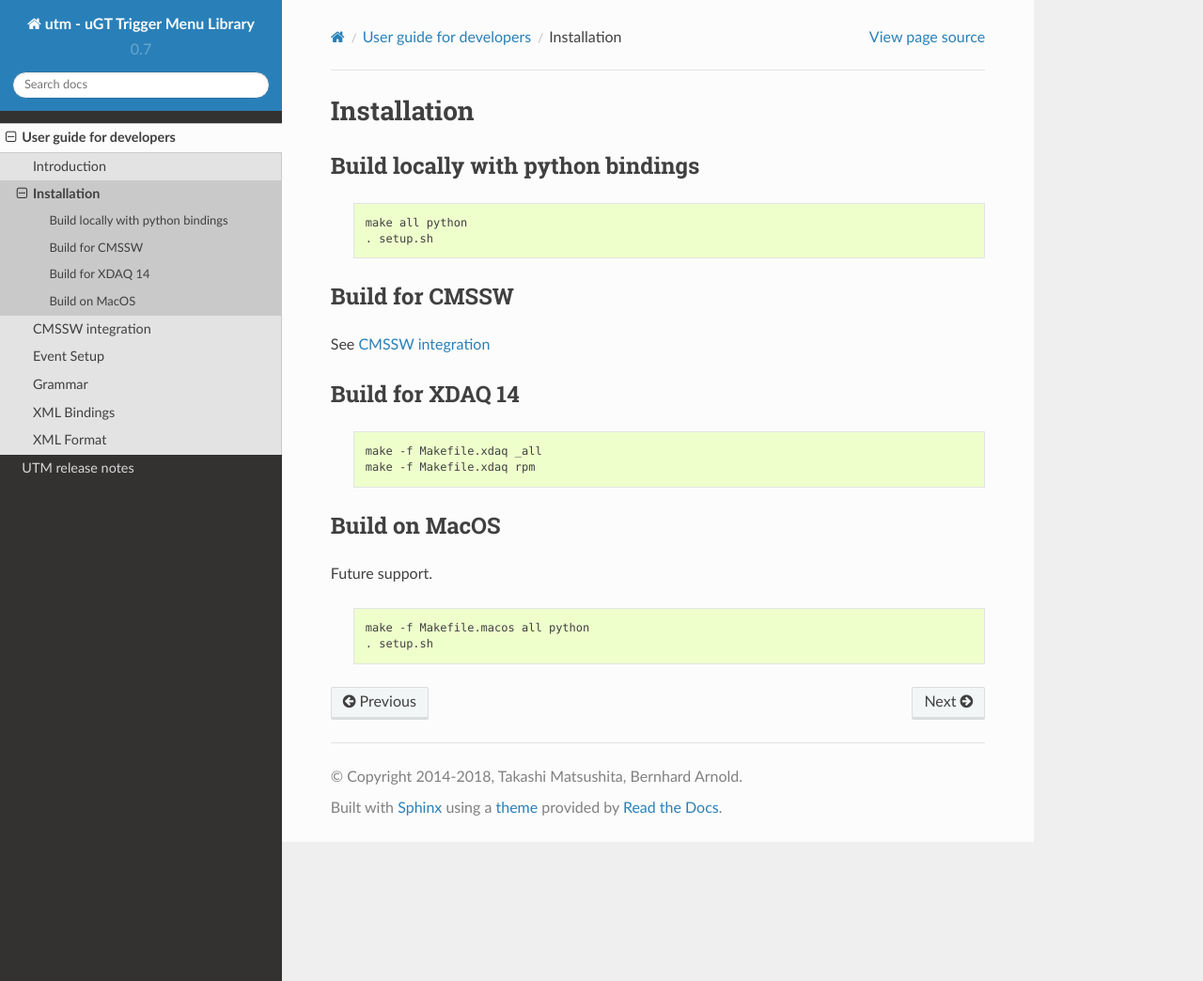
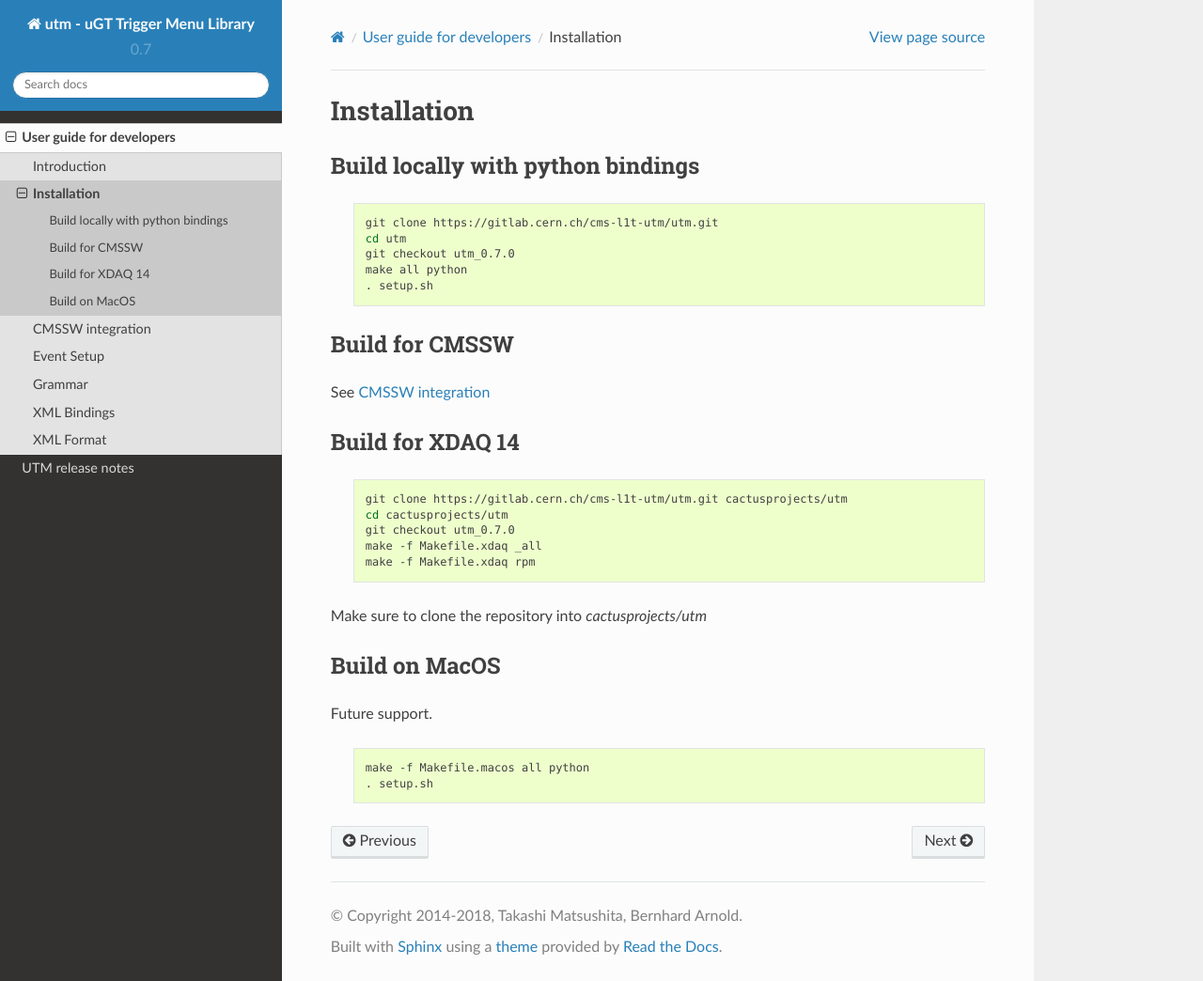
Before and after one commit to herbberg/utm_dev, a Sphinx documentation site: the page built from doc/sphinx/userGuide/installation.rst, in a window 1280 px wide and 1044 px high. Shown: the whole window at 94% size. Built offline with Sphinx 7.4.7 and the Read the Docs theme 2.0.0, drawn with Linux system fonts in a browser that asks for light colours; formulas are drawn with MathJax 3.

Commit message:
Update installation.rst

```diff
--- a/doc/sphinx/userGuide/installation.rst
+++ b/doc/sphinx/userGuide/installation.rst
@@ -8,6 +8,9 @@ Build locally with python bindings
 
   .. code-block:: bash
 
+    git clone https://gitlab.cern.ch/cms-l1t-utm/utm.git
+    cd utm
+    git checkout utm_0.7.0
     make all python
     . setup.sh
 
@@ -21,8 +24,13 @@ Build for XDAQ 14
 
   .. code-block:: bash
 
+    git clone https://gitlab.cern.ch/cms-l1t-utm/utm.git cactusprojects/utm
+    cd cactusprojects/utm
+    git checkout utm_0.7.0
     make -f Makefile.xdaq _all
     make -f Makefile.xdaq rpm
+
+Make sure to clone the repository into `cactusprojects/utm`
 
 Build on MacOS
 --------------
```
